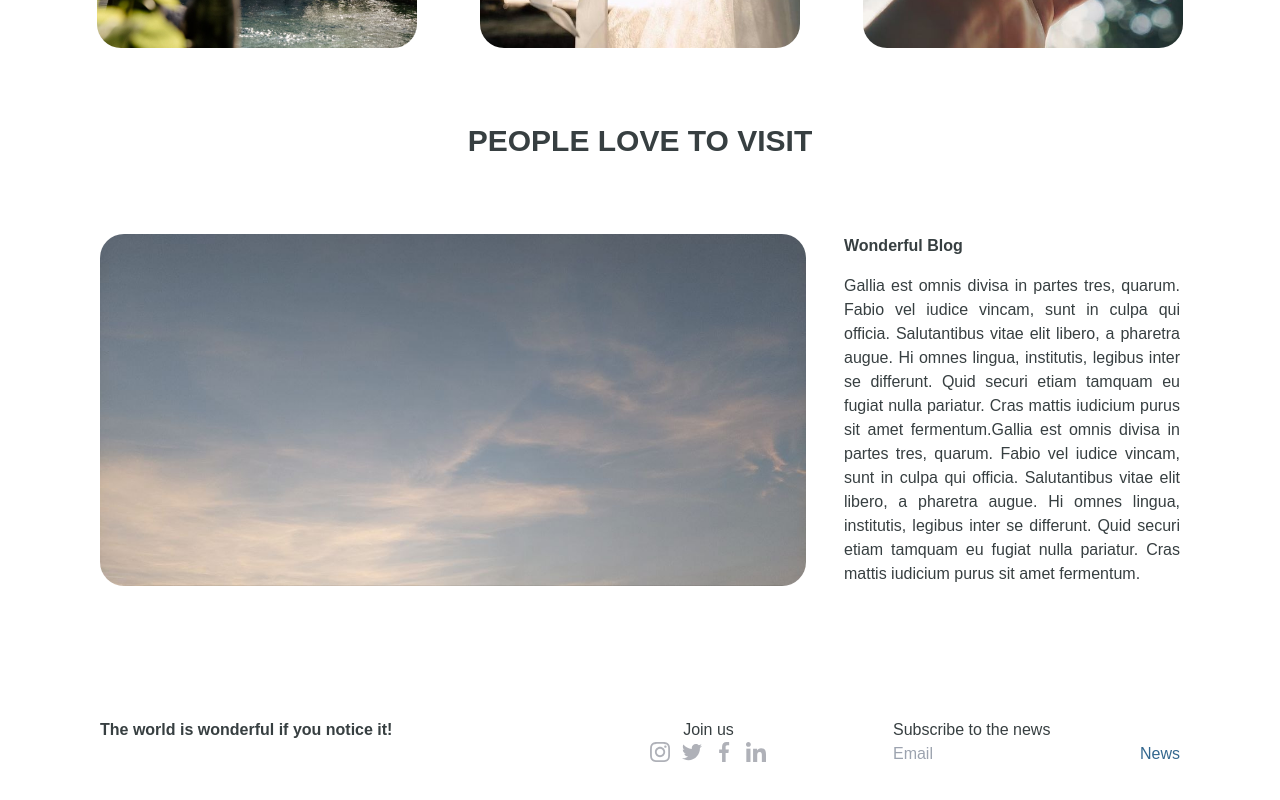
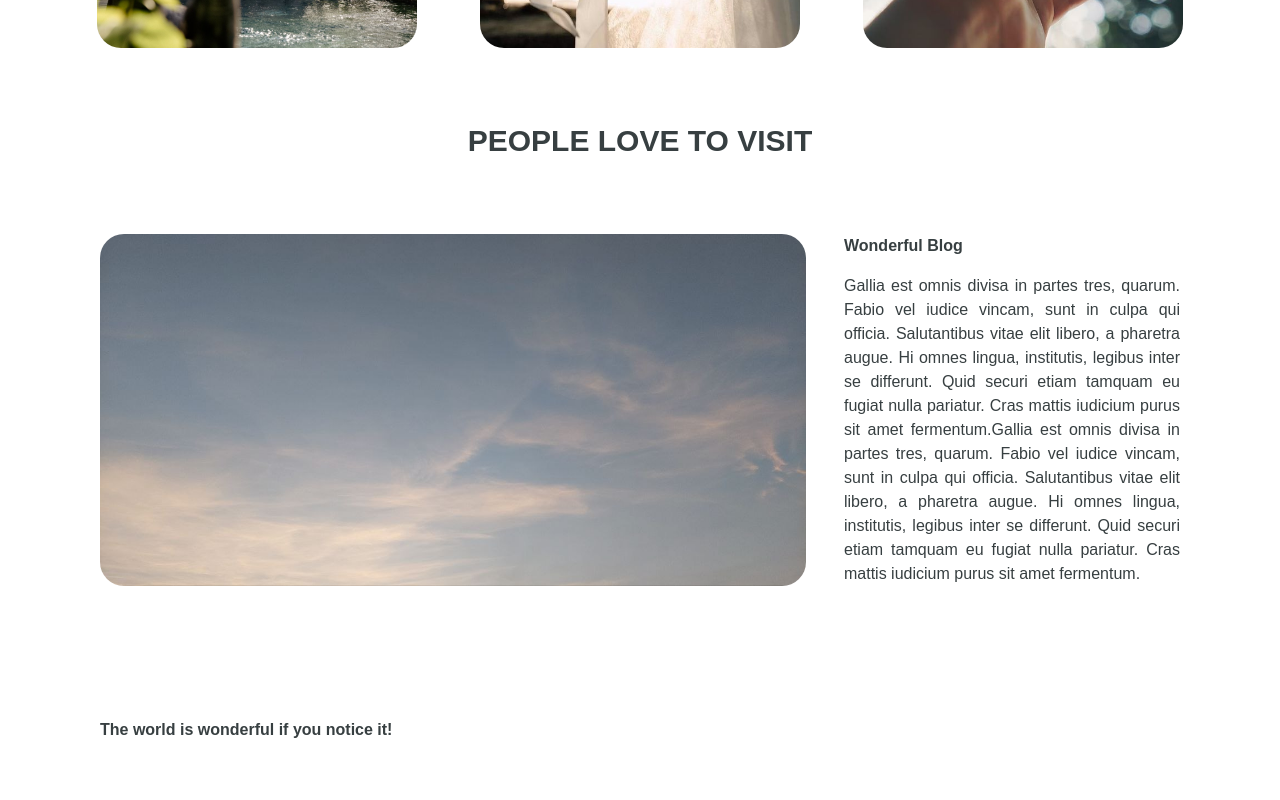
Before and after one commit to daria31v/project, a Next.js app: page / in a window 1280 px wide. Shown: the part 1302-2102 px from the top of the page. Built offline with nearby package versions, Linux system fonts and the light colour scheme.

Commit message:
delete unneccessary

```diff
--- a/package.json
+++ b/package.json
@@ -12,7 +12,6 @@
     "@types/react-router-dom": "^5.3.3",
     "gray-matter": "^4.0.3",
     "next": "latest",
-    "next-google-fonts": "^2.2.0",
     "react": "latest",
     "react-dom": "latest",
     "react-router-dom": "^6.16.0"
--- a/src/app/components/Footer/footer.tsx
+++ b/src/app/components/Footer/footer.tsx
@@ -11,60 +11,7 @@ const Footer = () => {
       <div className=" font-bold w-[424px] ">
         The world is wonderful if you notice it!
       </div>
-      {/* <!-- joining --> */}
-      <div>
-        <h3 className="text-center">Join us</h3>
-        <ul className="flex gap-3">
-          <li>
-            <a href="/instagram" aria-label="instagram">
-              <Image
-                src={instagram}
-                alt="instagram Icon"
-                width={20}
-                height={20}
-              />
-            </a>
-          </li>
-          <li>
-            <a href="" aria-label="twitter">
-              <Image src={twitter} alt="twitter Icon" width={20} height={20} />
-            </a>
-          </li>
-          <li>
-            <a href="" aria-label="facebook">
-              <Image
-                src={facebook}
-                alt="facebook Icon"
-                width={20}
-                height={20}
-              />
-            </a>
-          </li>
-          <li>
-            <a href="" aria-label="linkedin">
-              <Image
-                src={linkedin}
-                alt="linkedin Icon"
-                width={20}
-                height={20}
-              />
-            </a>
-          </li>
-        </ul>
-      </div>
-      <div>
-        {/* subscribe */}
-        <h3>Subscribe to the news</h3>
-        <form>
-          <input type="email" name="email" placeholder="Email" />
-          <button type="submit">
-            <span className="ml-10 text-blue">News</span>
-            {/* <svg width="24" height="24" viewBox="0 0 24 24">
-                <use href=""></use>
-              </svg> */}
-          </button>
-        </form>
-      </div>
+
     </footer>
   );
 };
```
Also changed, not shown: 1 other file (tests, documents, lock files or other folders).
